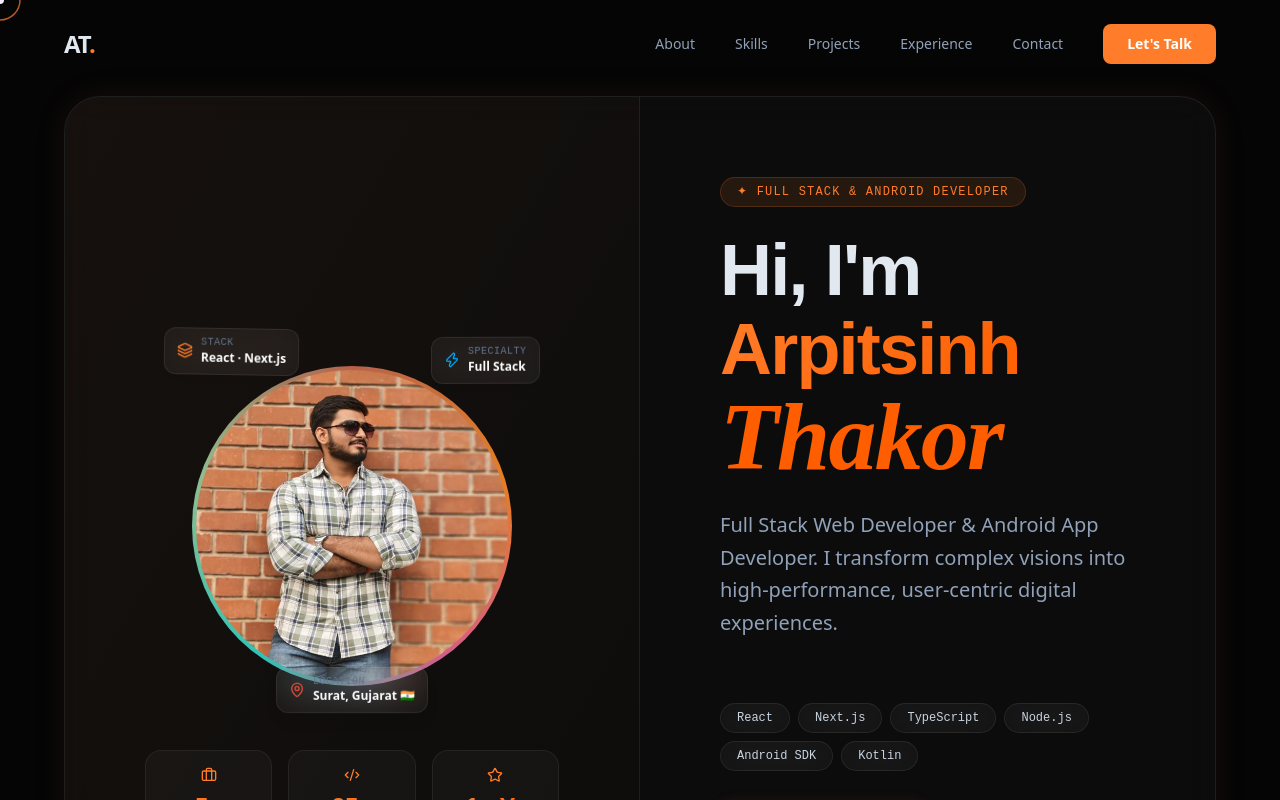
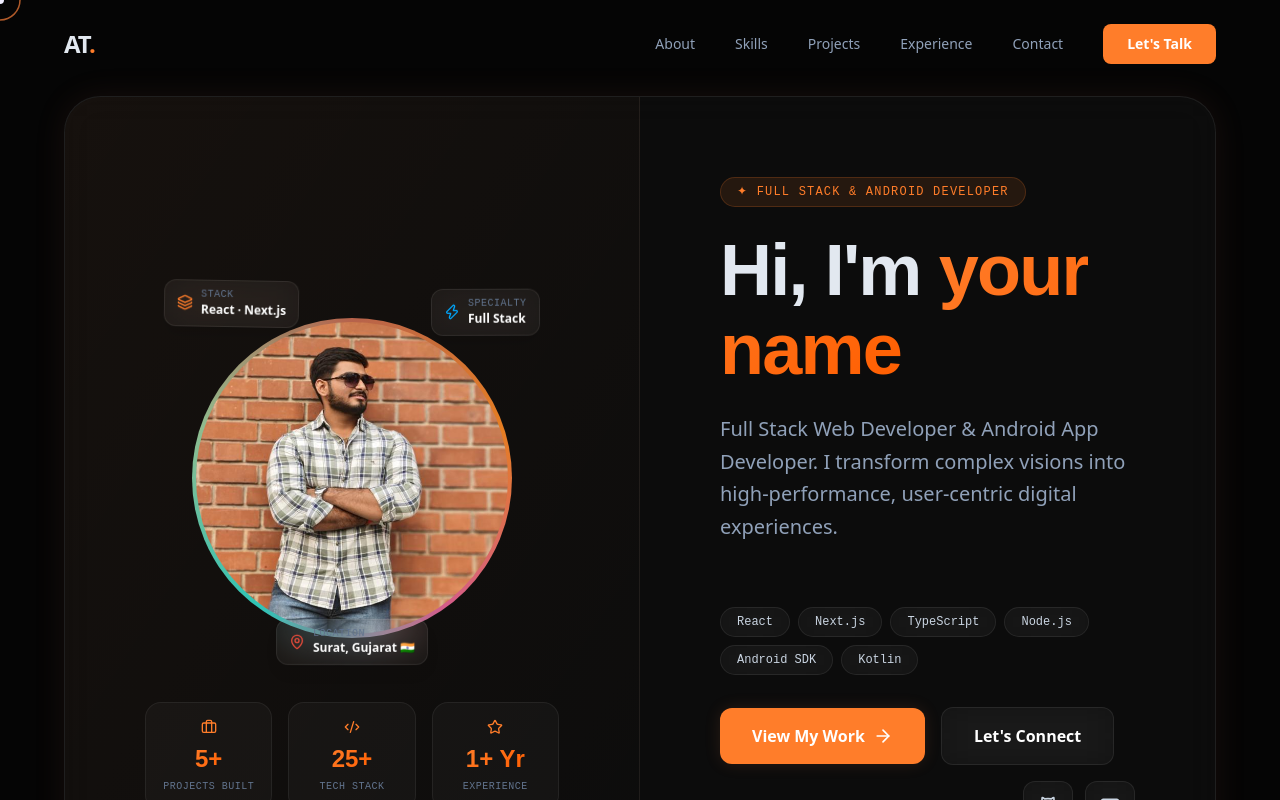
Before and after one commit to arpitthakor28/My-Portfolio, a React (Vite) app: page / in a window 1280 px wide. Shown: the top 800 px of the page. Built offline with nearby package versions, Linux system fonts and the light colour scheme.

Commit message:
Replace name in Hero title with 'your name'

```diff
--- a/src/components/Hero.jsx
+++ b/src/components/Hero.jsx
@@ -143,9 +143,7 @@ export default function Hero() {
 
               <h1 className="font-syne text-5xl md:text-6xl xl:text-7xl font-bold tracking-tight mb-6 leading-[1.1]">
                 Hi, I&apos;m{" "}
-                <span className="text-gradient">Arpitsinh</span>
-                <br />
-                <span className="font-instrument text-accent-warm text-6xl xl:text-8xl">Thakor</span>
+                <span className="text-gradient">your name</span>
               </h1>
 
               <p className="text-lg md:text-xl text-slate-400 leading-relaxed mb-8 max-w-xl">
```
